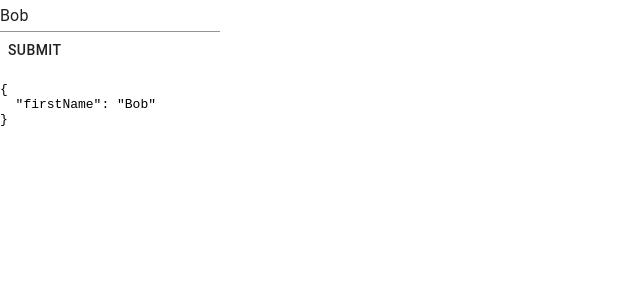
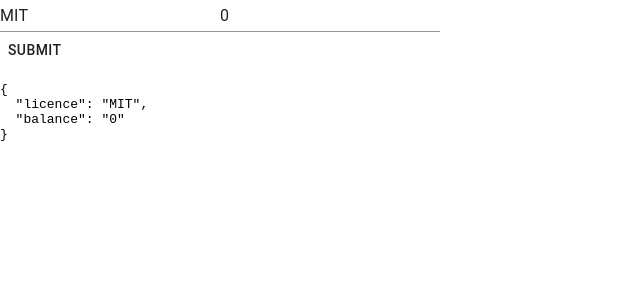
Before and after one commit to aphd/smart-corpus, a React (Create React App) app: page / in a window 1280 px wide. Shown: the top 300 px of the page, without its empty margins (0-640 px from the left). Built offline with nearby package versions, Linux system fonts and the light colour scheme.

Commit message:
using Field from formik

```diff
--- a/src/components/form.jsx
+++ b/src/components/form.jsx
@@ -1,12 +1,12 @@
 import React, { Component } from "react";
-import { Formik } from "formik";
+import { Formik, Field } from "formik";
 import { TextField, Button } from "@material-ui/core";
 
 class Form extends Component {
     render() {
         return (
             <Formik
-                initialValues={{ firstName: "Bob" }}
+                initialValues={{ licence: "MIT", balance: "0" }}
                 onSubmit={(data, { setSubmitting }) => {
                     setSubmitting(true);
                     console.log("Submit: ", data);
@@ -21,12 +21,8 @@
                     handleSubmit
                 }) => (
                     <form onSubmit={handleSubmit}>
-                        <TextField
-                            name="firstName"
-                            value={values.firstName}
-                            onChange={handleChange}
-                            onBlur={handleBlur}
-                        />
+                        <Field name="licence" type="input" as={TextField} />
+                        <Field name="balance" type="input" as={TextField} />
                         <div>
                             <Button type="submit" disabled={isSubmitting}>
                                 submit
```
